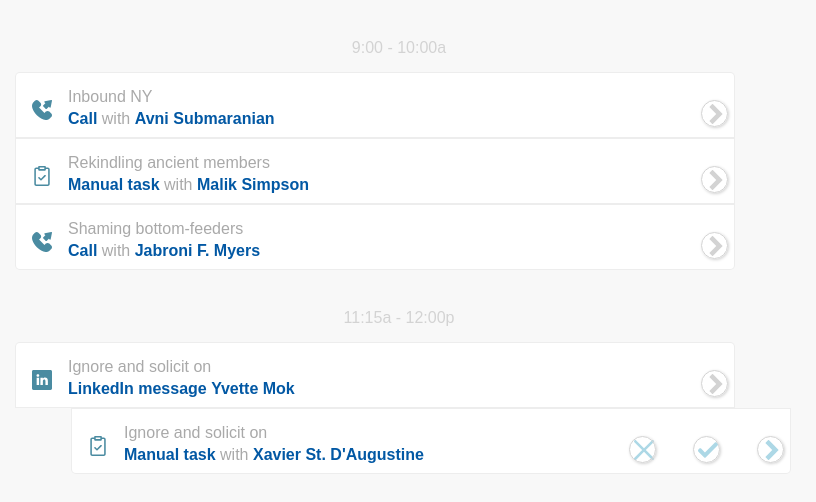
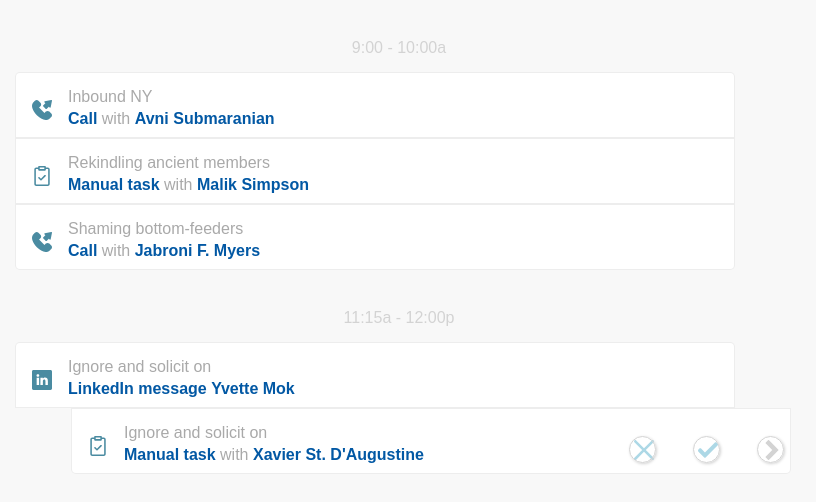
Before and after one commit to maxbildner/strive-task-app, a React (Create React App) app: page / in a window 1280 px wide. Both pictures are taken after a click on the element 616 px from the left and 441 px from the top of the page. Shown: the top 502 px of the page, without its empty margins (241-1057 px from the left). Built offline with nearby package versions, Linux system fonts and the light colour scheme.

Commit message:
break apart piece of task component into icon components

```diff
--- /dev/null
+++ b/src/components/Icon.js
@@ -0,0 +1,71 @@
+import React from 'react';
+
+
+class Icon extends React.Component {
+  constructor(props) {
+    super(props);
+
+    // local state to track whether mouse is over icon
+    this.state = {
+      isMouseOverIcon: false
+    };
+  }
+
+
+  test(){
+      //     <span
+      //       className={(isMouseOver || isClicked) ? "delete" : "delete hidden"}
+      //       // onClick={() => handleDeleteTask(task.id, task.time)}
+      //       >
+      //       <span className={isClicked ? "circle" : "circle hidden"}></span>
+      //       <svg height="15pt" viewBox="0 0 329.26933 329" width="15pt" xmlns="http://www.w3.org/2000/svg"><path d="m194.800781 164.769531 128.210938-128.214843c8.34375-8.339844 8.34375-21.824219 0-30.164063-8.339844-8.339844-21.824219-8.339844-30.164063 0l-128.214844 128.214844-128.210937-128.214844c-8.34375-8.339844-21.824219-8.339844-30.164063 0-8.34375 8.339844-8.34375 21.824219 0 30.164063l128.210938 128.214843-128.210938 128.214844c-8.34375 8.339844-8.34375 21.824219 0 30.164063 4.15625 4.160156 9.621094 6.25 15.082032 6.25 5.460937 0 10.921875-2.089844 15.082031-6.25l128.210937-128.214844 128.214844 128.214844c4.160156 4.160156 9.621094 6.25 15.082032 6.25 5.460937 0 10.921874-2.089844 15.082031-6.25 8.34375-8.339844 8.34375-21.824219 0-30.164063zm0 0" /></svg>
+      //     </span>
+
+      //     <span
+      //       className={(isMouseOver || isClicked) ? "complete" : "complete hidden"}
+      //       onClick={() => handleDeleteTask(task.id, task.time)}
+      //     >
+      //       <span className={isClicked ? "circle" : "circle hidden"}></span>
+      //       <svg height="15pt" viewBox="0 -46 417.81333 417" width="15pt" xmlns="http://www.w3.org/2000/svg"><path d="m159.988281 318.582031c-3.988281 4.011719-9.429687 6.25-15.082031 6.25s-11.09375-2.238281-15.082031-6.25l-120.449219-120.46875c-12.5-12.5-12.5-32.769531 0-45.246093l15.082031-15.085938c12.503907-12.5 32.75-12.5 45.25 0l75.199219 75.203125 203.199219-203.203125c12.503906-12.5 32.769531-12.5 45.25 0l15.082031 15.085938c12.5 12.5 12.5 32.765624 0 45.246093zm0 0" /></svg>
+      //     </span>
+
+      //     <span
+      //       className={(isMouseOver || isClicked) ? "details hovered" : "details"}
+      //     >
+      //       <span
+      //         className={isClicked ? "circle" : "circle hidden"}
+      //         id="circle-id"
+      //       ></span>
+      //       <svg height="15pt" widht="15pt" data-name="Layer 1" xmlns="http://www.w3.org/2000/svg" viewBox="0 0 512 512"><path d="M174.54,508.94,420.1,263.39a10.74,10.74,0,0,0,0-14.75L174.53,3.06a10.43,10.43,0,0,0-14.75,0L92,70.8a10.43,10.43,0,0,0,0,14.75L262.47,256,92,426.46a10.73,10.73,0,0,0,0,14.75l67.75,67.73A10.43,10.43,0,0,0,174.54,508.94Z" /></svg>
+      //     </span>
+  }
+
+
+  render() {
+    const { isMouseOverRow, isRowClicked, type } = this.props;
+
+    let svgLogo;
+    if (type === "delete") {
+      svgLogo = (<svg height="15pt" viewBox="0 0 329.26933 329" width="15pt" xmlns="http://www.w3.org/2000/svg"><path d="m194.800781 164.769531 128.210938-128.214843c8.34375-8.339844 8.34375-21.824219 0-30.164063-8.339844-8.339844-21.824219-8.339844-30.164063 0l-128.214844 128.214844-128.210937-128.214844c-8.34375-8.339844-21.824219-8.339844-30.164063 0-8.34375 8.339844-8.34375 21.824219 0 30.164063l128.210938 128.214843-128.210938 128.214844c-8.34375 8.339844-8.34375 21.824219 0 30.164063 4.15625 4.160156 9.621094 6.25 15.082032 6.25 5.460937 0 10.921875-2.089844 15.082031-6.25l128.210937-128.214844 128.214844 128.214844c4.160156 4.160156 9.621094 6.25 15.082032 6.25 5.460937 0 10.921874-2.089844 15.082031-6.25 8.34375-8.339844 8.34375-21.824219 0-30.164063zm0 0" /></svg>);
+
+    } else if (type === "complete") {
+      svgLogo = (<svg height="15pt" viewBox="0 -46 417.81333 417" width="15pt" xmlns="http://www.w3.org/2000/svg"><path d="m159.988281 318.582031c-3.988281 4.011719-9.429687 6.25-15.082031 6.25s-11.09375-2.238281-15.082031-6.25l-120.449219-120.46875c-12.5-12.5-12.5-32.769531 0-45.246093l15.082031-15.085938c12.503907-12.5 32.75-12.5 45.25 0l75.199219 75.203125 203.199219-203.203125c12.503906-12.5 32.769531-12.5 45.25 0l15.082031 15.085938c12.5 12.5 12.5 32.765624 0 45.246093zm0 0" /></svg>);
+
+    } else if (type === "details") {
+      svgLogo = (<svg height="15pt" widht="15pt" data-name="Layer 1" xmlns="http://www.w3.org/2000/svg" viewBox="0 0 512 512"><path d="M174.54,508.94,420.1,263.39a10.74,10.74,0,0,0,0-14.75L174.53,3.06a10.43,10.43,0,0,0-14.75,0L92,70.8a10.43,10.43,0,0,0,0,14.75L262.47,256,92,426.46a10.73,10.73,0,0,0,0,14.75l67.75,67.73A10.43,10.43,0,0,0,174.54,508.94Z" /></svg>);
+    }
+
+    return (
+      <span
+        className={(isMouseOverRow || isRowClicked) ? type : type + " hidden"}
+      >
+        <span
+          className={isRowClicked ? "circle" : "circle hidden"}
+        ></span>
+        {svgLogo}
+      </span>
+    );
+  }
+}
+
+export default Icon;
--- a/src/components/Task.js
+++ b/src/components/Task.js
@@ -1,4 +1,5 @@
 import React from 'react';
+import Icon from './Icon';
 
 
 class Task extends React.Component {
@@ -9,7 +10,7 @@ class Task extends React.Component {
     this.state = {
       isClicked: false,
       isMouseOver: false,
-    }
+    };
   }
 
 
@@ -57,11 +58,31 @@ class Task extends React.Component {
         </div>
 
         <div className="row-right">
-          <span
+          <Icon
+            isMouseOverRow={isMouseOver}
+            isRowClicked={isClicked}
+            type="delete"
+          />
+
+          <Icon
+            isMouseOverRow={isMouseOver}
+            isRowClicked={isClicked}
+            type="complete"
+          />
+
+          <Icon
+            isMouseOverRow={isMouseOver}
+            isRowClicked={isClicked}
+            type="details"
+          />
+
+
+
+          {/* <span
             className={(isMouseOver || isClicked) ? "delete" : "delete hidden"}
             // onClick={() => handleDeleteTask(task.id, task.time)}
             >
-            <span className="circle"></span>
+            <span className={isClicked ? "circle" : "circle hidden"}></span>
             <svg height="15pt" viewBox="0 0 329.26933 329" width="15pt" xmlns="http://www.w3.org/2000/svg"><path d="m194.800781 164.769531 128.210938-128.214843c8.34375-8.339844 8.34375-21.824219 0-30.164063-8.339844-8.339844-21.824219-8.339844-30.164063 0l-128.214844 128.214844-128.210937-128.214844c-8.34375-8.339844-21.824219-8.339844-30.164063 0-8.34375 8.339844-8.34375 21.824219 0 30.164063l128.210938 128.214843-128.210938 128.214844c-8.34375 8.339844-8.34375 21.824219 0 30.164063 4.15625 4.160156 9.621094 6.25 15.082032 6.25 5.460937 0 10.921875-2.089844 15.082031-6.25l128.210937-128.214844 128.214844 128.214844c4.160156 4.160156 9.621094 6.25 15.082032 6.25 5.460937 0 10.921874-2.089844 15.082031-6.25 8.34375-8.339844 8.34375-21.824219 0-30.164063zm0 0" /></svg>
           </span>
 
@@ -69,16 +90,19 @@ class Task extends React.Component {
             className={(isMouseOver || isClicked) ? "complete" : "complete hidden"}
             onClick={() => handleDeleteTask(task.id, task.time)}
           >
-            <span className="circle"></span>
+            <span className={isClicked ? "circle" : "circle hidden"}></span>
             <svg height="15pt" viewBox="0 -46 417.81333 417" width="15pt" xmlns="http://www.w3.org/2000/svg"><path d="m159.988281 318.582031c-3.988281 4.011719-9.429687 6.25-15.082031 6.25s-11.09375-2.238281-15.082031-6.25l-120.449219-120.46875c-12.5-12.5-12.5-32.769531 0-45.246093l15.082031-15.085938c12.503907-12.5 32.75-12.5 45.25 0l75.199219 75.203125 203.199219-203.203125c12.503906-12.5 32.769531-12.5 45.25 0l15.082031 15.085938c12.5 12.5 12.5 32.765624 0 45.246093zm0 0" /></svg>
           </span>
 
           <span
             className={(isMouseOver || isClicked) ? "details hovered" : "details"}
           >
-            <span className="circle"></span>
+            <span
+              className={isClicked ? "circle" : "circle hidden"}
+              id="circle-id"
+            ></span>
             <svg height="15pt" widht="15pt" data-name="Layer 1" xmlns="http://www.w3.org/2000/svg" viewBox="0 0 512 512"><path d="M174.54,508.94,420.1,263.39a10.74,10.74,0,0,0,0-14.75L174.53,3.06a10.43,10.43,0,0,0-14.75,0L92,70.8a10.43,10.43,0,0,0,0,14.75L262.47,256,92,426.46a10.73,10.73,0,0,0,0,14.75l67.75,67.73A10.43,10.43,0,0,0,174.54,508.94Z" /></svg>
-          </span>
+          </span> */}
         </div>
       </div>
     );
--- a/src/index.css
+++ b/src/index.css
@@ -192,7 +192,7 @@ body {
 .complete:hover,
 .details.hovered svg:hover {
   fill: #0258a4;
-  transform: scale(1.2);
+  /* transform: scale(1.2); */
 }
 
 .circle {
@@ -207,12 +207,13 @@ body {
   top: .20rem;
 }
 
-/* .delete,
-.complete,
-.details.hovered svg {
-  transition: all .25s;
-  transform-origin: 50% 50%;
-} */
+.circle.hidden {
+  visibility: hidden;
+}
+
+#circle-id:hover {
+  visibility: visible !important;
+}
 
 #clicked {
   transition: .5s;
```
Also changed, not shown: 1 other file (tests, documents, lock files or other folders).
